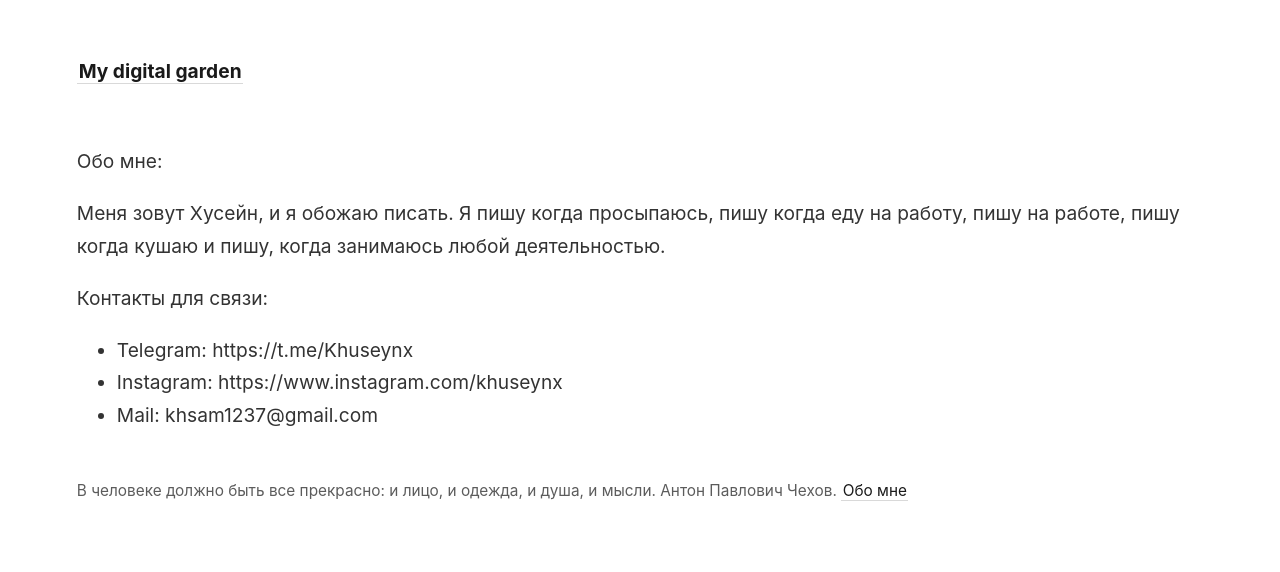
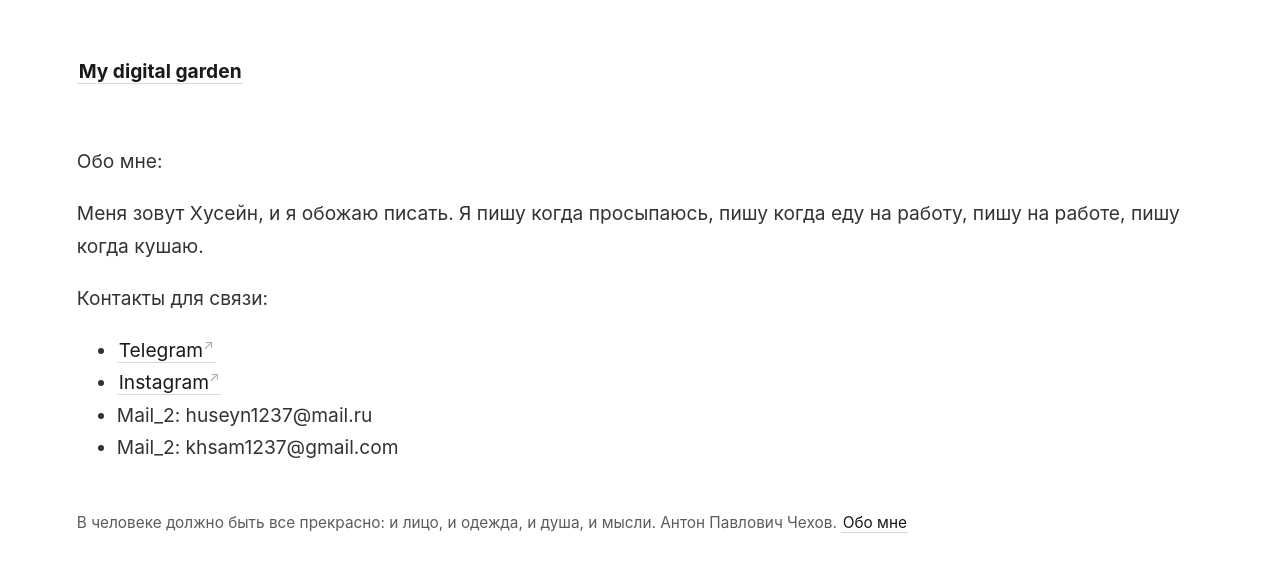
Before and after one commit to khuseynx/my-digital-garden, a Jekyll site: the page built from _pages/about.md, in a window 1280 px wide. Shown: the top 572 px of the page. Built offline with Jekyll 4.4.1, drawn with Linux system fonts in a browser that asks for light colours.

Commit message:
index.md and about.md updates

```diff
--- a/_pages/about.md
+++ b/_pages/about.md
@@ -1,14 +1,15 @@
 ---
 layout: page
-title: About
+title: Обо мне
 permalink: /about
 ---
 
 Обо мне:
 
-Меня зовут Хусейн, и я обожаю писать. Я пишу когда просыпаюсь, пишу когда еду на работу, пишу на работе, пишу когда кушаю и пишу, когда занимаюсь любой деятельностью.
+Меня зовут Хусейн, и я обожаю писать. Я пишу когда просыпаюсь, пишу когда еду на работу, пишу на работе, пишу когда кушаю.
 
 Контакты для связи:
-- Telegram: https://t.me/Khuseynx
-- Instagram: https://www.instagram.com/khuseynx
-- Mail: khsam1237@gmail.com
+- [Telegram](https://t.me/Khuseynx)
+- [Instagram](https://www.instagram.com/khuseynx)
+- Mail_2: huseyn1237@mail.ru
+- Mail_2: khsam1237@gmail.com
```
Also changed, not shown: _pages/index.md (+4 -8 lines).
